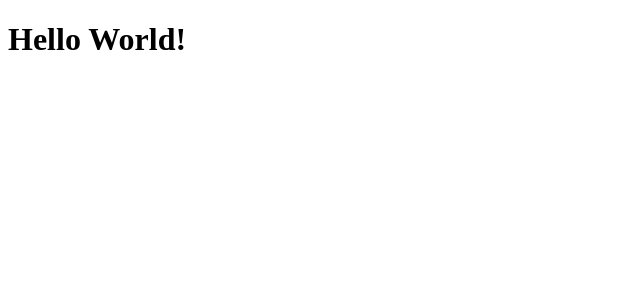
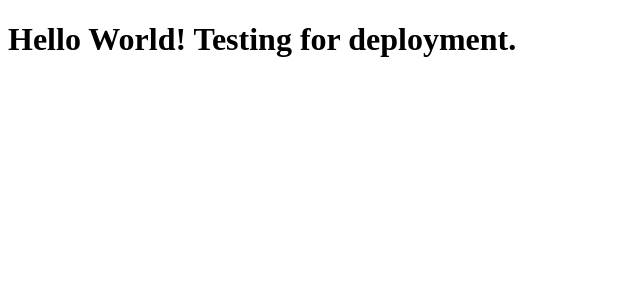
Before and after one commit to Space-Saver-Bookings/space-saver-client, a React (Vite) app: page / in a window 1280 px wide. Shown: the top 300 px of the page, without its empty margins (0-640 px from the left). Built offline with nearby package versions, Linux system fonts and the light colour scheme.

Commit message:
chore: Testing for deployment

```diff
--- a/src/App.jsx
+++ b/src/App.jsx
@@ -1,5 +1,5 @@
 function App() {
-  return <h1>Hello World!</h1>;
+  return <h1>Hello World! Testing for deployment.</h1>;
 }
 
 export default App;
```
